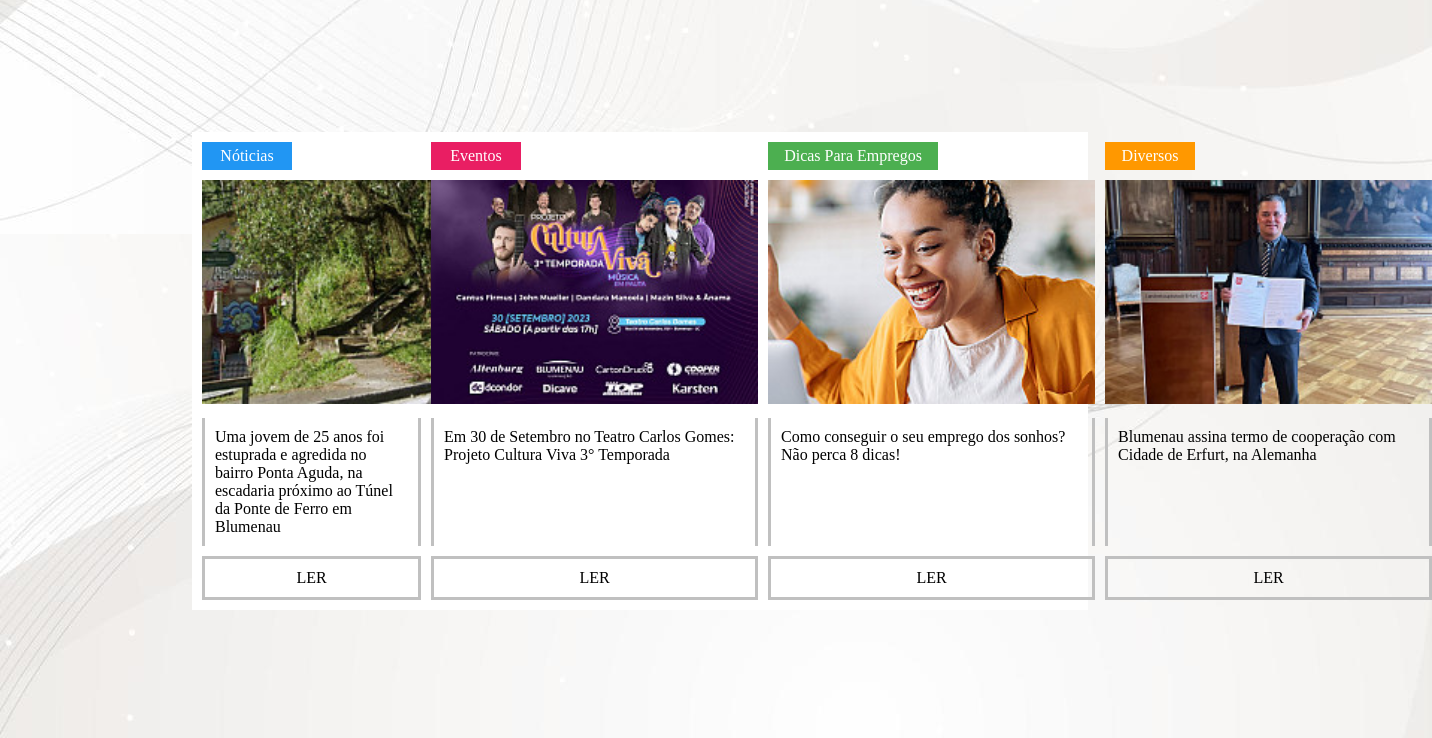
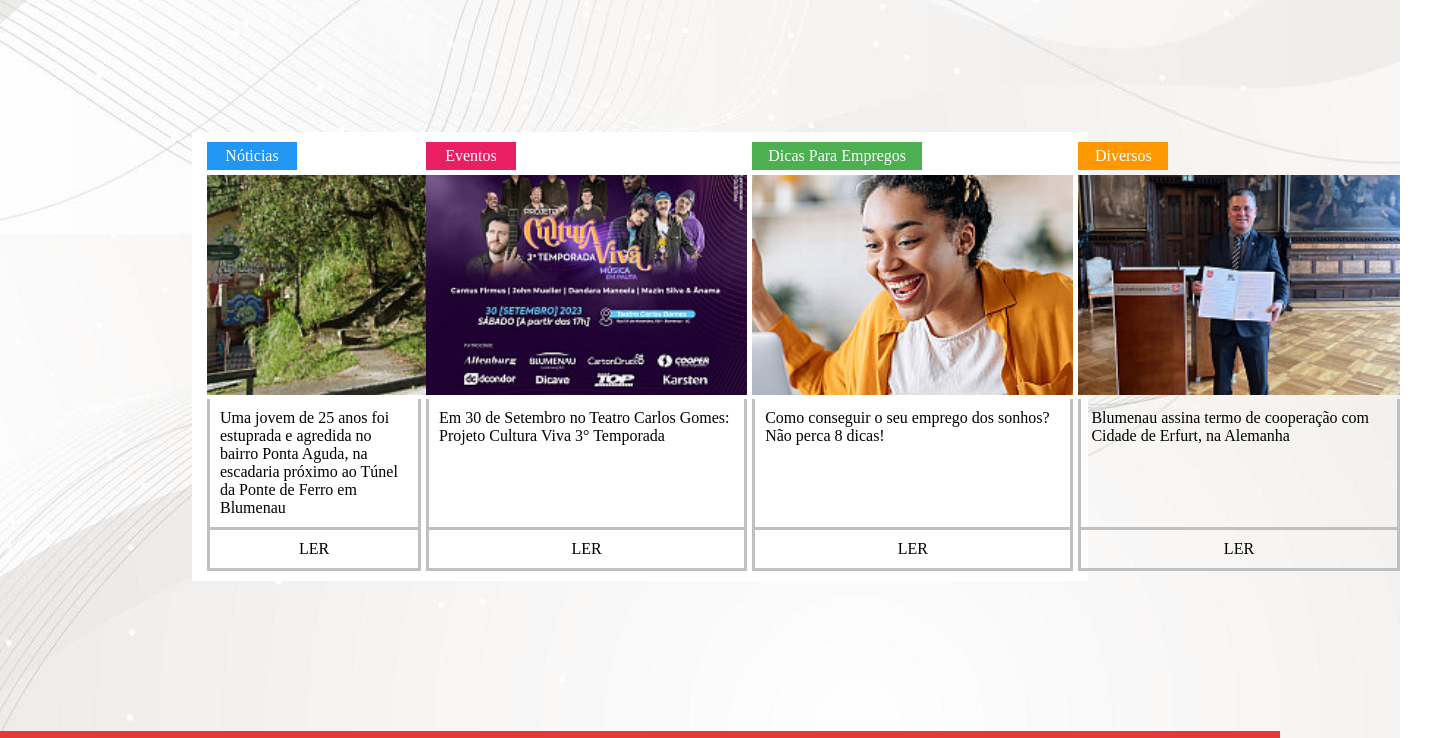
Before and after one commit to LucasAugustog/GeradosNasAulasPHP, a plain HTML site: page 29-09-2023/blumenauOnline.html in a window 1280 px wide. Shown: the part 746-1484 px from the top of the page, 1432 px wide, since content can reach past the window. Drawn offline with Linux system fonts and the light colour scheme.

Commit message:
versao final

```diff
--- a/29-09-2023/layout.css
+++ b/29-09-2023/layout.css
@@ -112,15 +112,17 @@ body{
 }
 
 .postes{
-    margin-top: 0px;
+
     margin-bottom: 0px;
+    padding-bottom: 0;
+    padding-top: 0;
     margin-left: 15%;
     margin-right: 15%;
     margin-top: 150px;
     background-color: white;
     padding: 10px;
     display: grid;
-    gap: 10px;
+
     grid-template-columns: 25%;
     grid-template-areas:
     'topico1 topico2 topico3 topico4'
@@ -131,6 +133,8 @@ body{
 }
 
 .topico1{
+    margin-left: 5px;
+    margin-bottom: 5px;
     border: none;
     background-color: #2196F3;
     padding: 5px;
@@ -140,6 +144,8 @@ body{
 }
 
 .topico2{
+    margin-left: 5px;
+    margin-bottom: 5px;
     border: none;
     background-color: #E91E63;
     padding: 5px;
@@ -149,6 +155,8 @@ body{
 }
 
 .topico3{
+    margin-left: 5px;
+    margin-bottom: 5px;
     border: none;
     background-color: #4CAF50;
     padding: 5px;
@@ -158,20 +166,25 @@ body{
 }
 
 .topico4{
+    margin-left: 5px;
+    margin-bottom: 5px;
     border: none;
     background-color: #FF9800;
     padding: 5px;
     width: 80px;
     color: white;
     text-align: center;
+
 }
 
 .imagem{
-    height: 224px;
+
+    height: 220px;
+    margin-left: 5px;
 }
 
 .texto{
-    margin: 0;
+    margin-left: 5px;
     font-family: 'Times New Roman', Times, serif;
     padding: 10px;
     border-color: silver;
@@ -181,7 +194,7 @@ body{
 }
 
 .link{
-    margin: 0;
+    margin-left: 5px;
     text-align: center;
     padding: 10px;
     border-color: silver;
```
